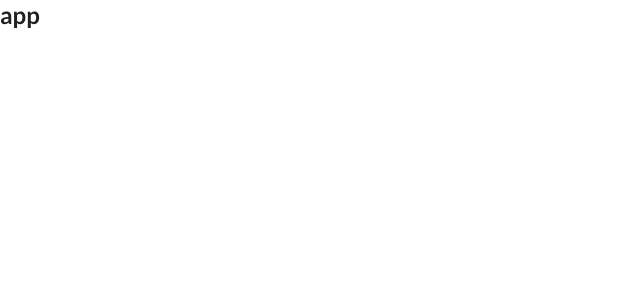
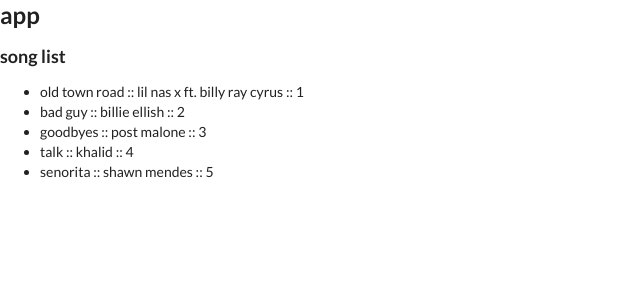
Before and after one commit to danielc92/react-modern-course, a React (Create React App) app: page / in a window 1280 px wide. Shown: the top 300 px of the page, without its empty margins (0-640 px from the left). Built offline with nearby package versions, Linux system fonts and the light colour scheme.

Commit message:
Modified initial state

```diff
--- a/src/components/App.js
+++ b/src/components/App.js
@@ -1,11 +1,14 @@
 import React, { Component } from 'react';
 import { selectSong } from '../actions';
+import SongList from './SongList';
+
 
 export default class App extends Component {
     render() {
         return (
             <div>
                 <h2>app</h2>
+                <SongList/>
             </div>
         )
     }
--- a/src/components/SongList.js
+++ b/src/components/SongList.js
@@ -1,11 +1,26 @@
 import React, { Component } from 'react'
+import { connect } from 'react-redux';
 
-export default class SongList extends Component {
+
+class SongList extends Component {
     render() {
+        const { songs } = this.props
         return (
             <div>
-                song list
+                <h3>song list</h3>
+                <ul>
+                    {
+                        songs.map(item =>
+                        (<li>{item.title} :: {item.artist} :: {item.rank}</li>))
+                    }
+                </ul>
             </div>
         )
     }
 }
+
+const mapStateToProps = (state) => {
+    return state
+}
+
+export default connect(mapStateToProps)(SongList);
--- a/src/reducers/index.js
+++ b/src/reducers/index.js
@@ -3,12 +3,11 @@ import { combineReducers } from 'redux';
 
 const songsReducer = () => {
     return [
-        { title: 'Dolore anim ullamco do consectetur esse reprehenderit velit cupidatat consequat occaecat magna proident.', duration: '2:34'},
-        { title: 'Deserunt non qui deserunt ea.', duration: '2:59'},
-        { title: 'Occaecat cupidatat amet proident elit aliquip dolor elit ipsum id sunt est non ex deserunt.', duration: '3.44'},
-        { title: 'Proident id fugiat dolor aliquip irure consectetur ad occaecat proident tempor labore officia.', duration: '1:44'},
-        { title: 'Ut aliquip ipsum deserunt aliqua Lorem excepteur.', duration: '3:34'}
-    ]
+        {title: 'old town road', artist: 'lil nas x ft. billy ray cyrus', rank: 1},
+        {title: 'bad guy', artist: 'billie ellish', rank: 2},
+        {title: 'goodbyes', artist: 'post malone', rank: 3},
+        {title: 'talk', artist: 'khalid', rank: 4},
+        {title: 'senorita', artist: 'shawn mendes', rank: 5}]
 }
 
 const selectedSongReducer = (selectedSong = null, action) => {
```
